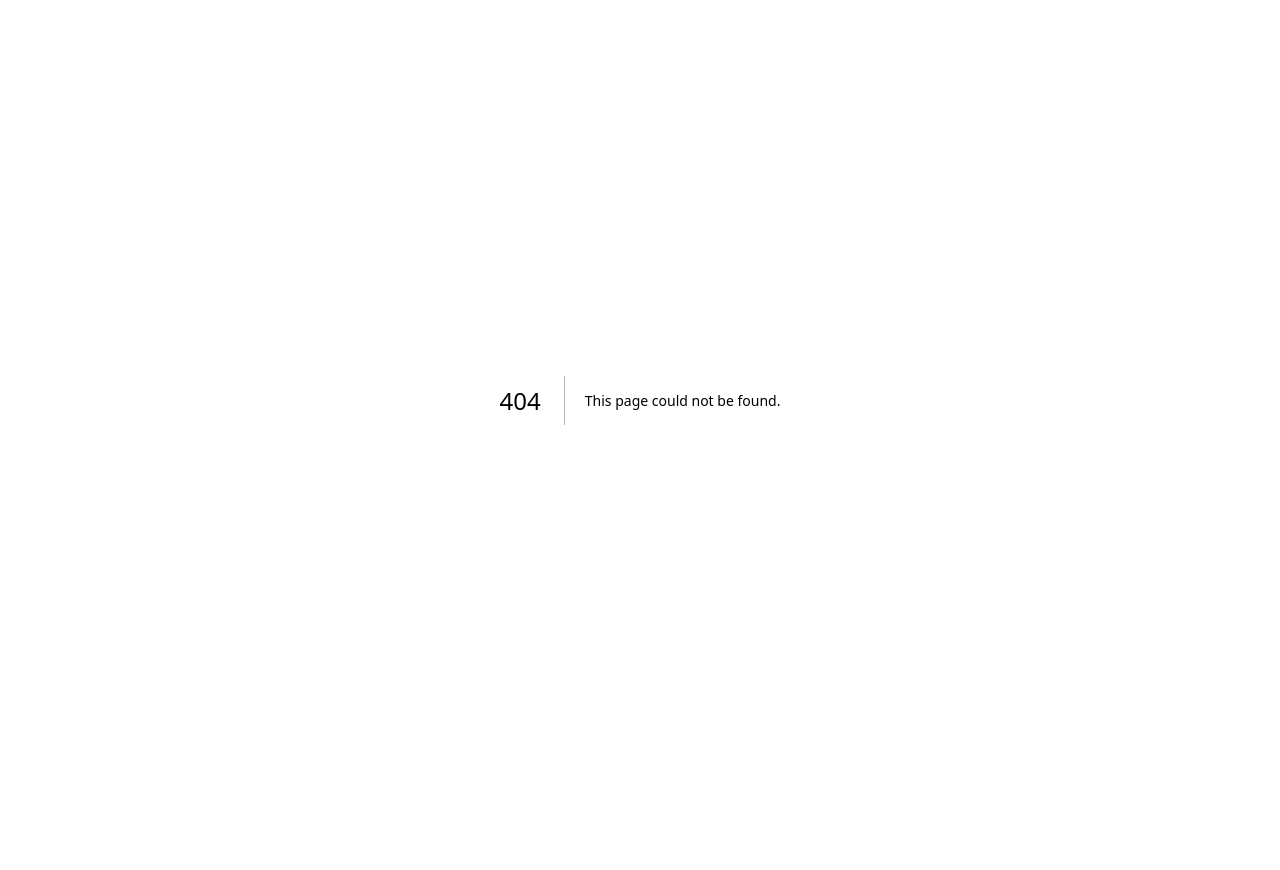
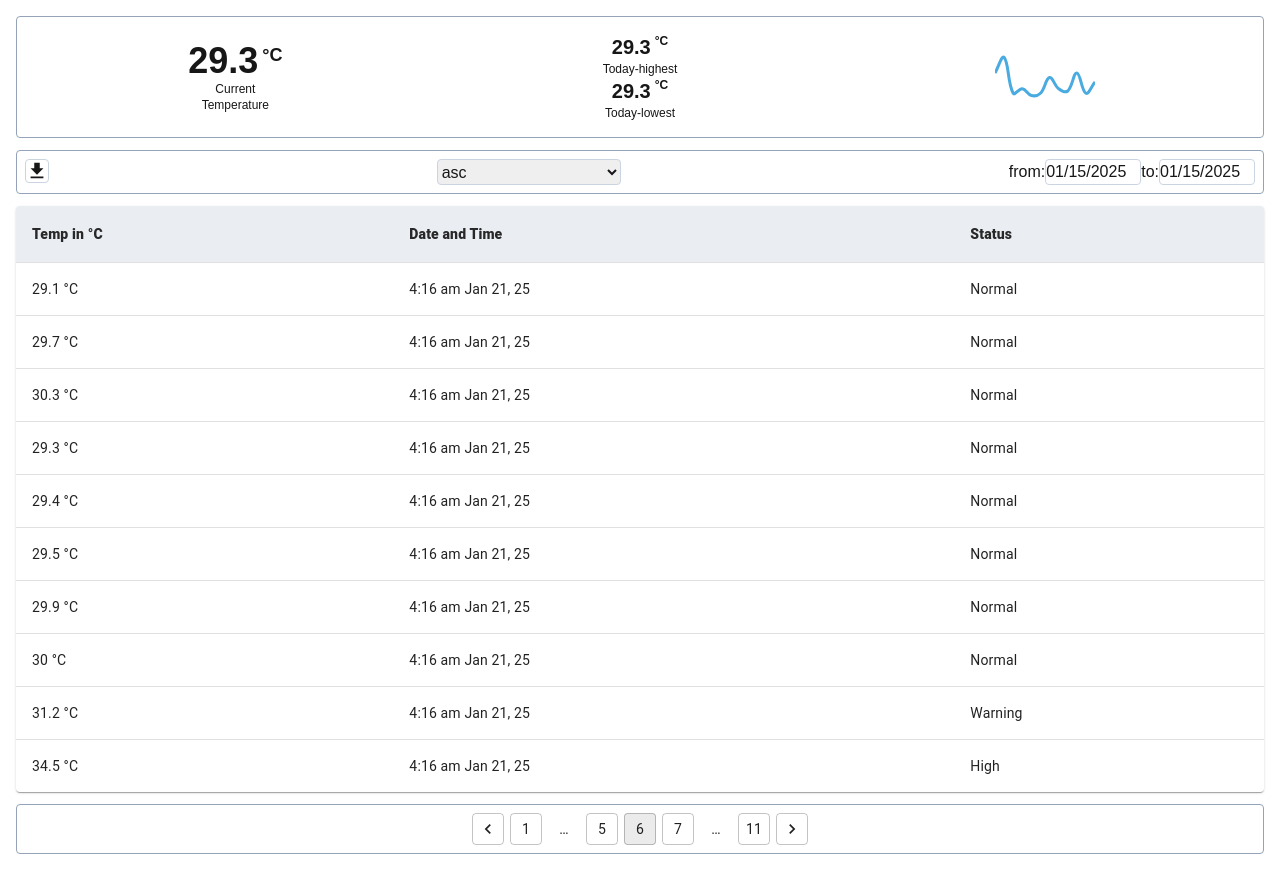
Before and after one commit to amerialmirdc/kabut-i, a Next.js app: page /dashboard/fogger/1 in a window 1280 px wide. Before the commit this address had no page. Before the commit the page ends 800 px from the top, so only its background shows below. Built offline with nearby package versions, Linux system fonts and the light colour scheme.

Commit message:
temp history data

```diff
--- a/app/components/NavBar.js
+++ b/app/components/NavBar.js
@@ -32,6 +32,7 @@ export default function NavBar() {
   }, [])
 
   const routeTo = (link) => {
+    console.log('current route')
     if(link=='settings'){ router.push('/settings'); return; }
     console.log('route to: ', link)
     router.push(`/dashboard/${link}`)
--- /dev/null
+++ b/app/dashboard/fogger/[slug]/page.js
@@ -0,0 +1,211 @@
+'use client'
+import * as React from 'react';
+import { useState } from "react";
+import DatePicker from "react-datepicker";
+import { styled } from '@mui/material/styles';
+import Table from '@mui/material/Table';
+import TableBody from '@mui/material/TableBody';
+import TableCell, { tableCellClasses } from '@mui/material/TableCell';
+import TableContainer from '@mui/material/TableContainer';
+import TableHead from '@mui/material/TableHead';
+import TableRow from '@mui/material/TableRow';
+import Paper from '@mui/material/Paper';
+import {
+  Chart as ChartJS,
+  CategoryScale,
+  LinearScale,
+  PointElement,
+  LineElement,
+  Title,
+  Tooltip,
+  Legend,
+  scales,
+} from 'chart.js';
+import { Line } from 'react-chartjs-2';
+import FileDownloadIcon from '@mui/icons-material/FileDownload';
+import "react-datepicker/dist/react-datepicker.css";
+import Pagination from '@mui/material/Pagination';
+import Stack from '@mui/material/Stack';
+import { useParams } from 'next/navigation'
+
+ChartJS.register(
+  CategoryScale,
+  LinearScale,
+  PointElement,
+  LineElement,
+  Title,
+  Tooltip,
+  Legend
+);
+
+const options = {
+    responsive: false,
+    elements: {
+      point:{
+        radius: 0
+      }
+    },
+    scales:{
+      y: {
+        display: false
+      },
+      x: {
+        display: false
+      }
+    },
+    plugins: {
+      // legend: {
+      //   position: 'top',
+      // },
+      legend: {
+        display: false
+      },
+      tooltips: {
+          callbacks: {
+            label: function(tooltipItem) {
+              return tooltipItem.yLabel;
+            }
+          }
+      },
+      title: {
+        display: false,
+        text: 'Chart.js Line Chart',
+      },
+    },
+  };
+
+const labels = ['January', 'February', 'March', 'April', 'May', 'June', 'July', 'August', 'September', 'October', 'November', 'December'];
+
+const tempData = {
+  labels,
+  datasets: [
+    {
+      label: 'Dataset 1',
+      data: [12, 19, 3, 5, 2, 3, 10,5,4,12,3,8],
+      borderColor: '#49ABDF',
+      lineTension: 0.4
+    }
+  ],
+};
+
+const StyledTableCell = styled(TableCell)(({ theme }) => ({
+  [`&.${tableCellClasses.head}`]: {
+    backgroundColor: '#CBD5E166',
+    color: '#282828',
+  },
+  [`&.${tableCellClasses.body}`]: {
+    fontSize: 14,
+  },
+}));
+
+const StyledTableRow = styled(TableRow)(({ theme }) => ({
+//   '&:nth-of-type(odd)': {
+//     backgroundColor: theme.palette.action.hover,
+//   },
+  // hide last border
+  '&:last-child td, &:last-child th': {
+    border: 0,
+  },
+}));
+
+function createData(name, calories, fat, carbs, protein) {
+  return { name, calories, fat, carbs, protein };
+}
+
+const rows = [
+  createData('29.1 °C', '4:16 am Jan 21, 25', 'Normal'),
+  createData('29.7 °C', '4:16 am Jan 21, 25', 'Normal'),
+  createData('30.3 °C', '4:16 am Jan 21, 25', 'Normal'),
+  createData('29.3 °C', '4:16 am Jan 21, 25', 'Normal'),
+  createData('29.4 °C', '4:16 am Jan 21, 25', 'Normal'),
+  createData('29.5 °C', '4:16 am Jan 21, 25', 'Normal'),
+  createData('29.9 °C', '4:16 am Jan 21, 25', 'Normal'),
+  createData('30 °C', '4:16 am Jan 21, 25', 'Normal'),
+  createData('31.2 °C', '4:16 am Jan 21, 25', 'Warning'),
+  createData('34.5 °C', '4:16 am Jan 21, 25', 'High'),
+];
+
+export default function Temperature() {
+  const [startDate, setStartDate] = useState(new Date());
+  const params = useParams()
+
+  console.log('params', params)
+
+  return (
+    <div className='p-4'>
+        <div className="border-slate-400 border h-1/3 mb-3 rounded p-4 relative flex">
+            <div className='w-1/3 flex items-center justify-center'>
+                <div className='text-center'>
+                    <div className="flex text-4xl justify-center font-bold">
+                        29.3
+                        <p className="text-lg right-1/2 ml-1"> °C</p>
+                    </div>
+                    <p className='text-xs'>Current <br/>Temperature </p>
+                </div>
+            </div>
+            <div className='w-1/3 flex flex-col justify-center items-center'>
+                <div className='text-center'>
+                    <div className="flex text-xl justify-center font-bold">
+                        29.3
+                        <p className="text-xs right-1/2 ml-1"> °C</p>
+                    </div>
+                    <p className='text-xs'>Today-highest </p>
+                </div>
+                <div className='text-center'>
+                    <div className="flex text-xl justify-center font-bold">
+                        29.3
+                        <p className="text-xs right-1/2 ml-1"> °C</p>
+                    </div>
+                    <p className='text-xs'>Today-lowest</p>
+                </div>
+            </div>
+            <div className='w-1/3 flex items-center justify-center px-2'>
+                <Line width={"100%"} height={"45%"} options={options} data={tempData} />
+            </div>
+        </div>
+        <div className="border-slate-400 border h-1/3 mb-3 rounded p-2 relative flex justify-between">
+            <FileDownloadIcon className='border-slate-300 border rounded'></FileDownloadIcon>
+            <select name="sort" id="sort" className='border-slate-300 border rounded' style={{width: '15%'}}>
+                <option value="asc">asc</option>
+                <option value="desc">desc</option>
+            </select>
+            <div className=''>
+                <label className=''>from:</label>
+                <DatePicker className='border-slate-300 border rounded w-24' selected={startDate} onChange={(date) => setStartDate(date)}/>
+                <label className=''>to:</label>
+                <DatePicker className='border-slate-300 border rounded w-24' selected={startDate} onChange={(date) => setStartDate(date)}/>
+            </div>
+        </div>
+        <div>
+            <TableContainer component={Paper} sx={{  }}>
+                <Table sx={{  }}>
+                {/* <Table sx={{ minWidth: 700 }} aria-label="customized table"> */}
+                    <TableHead>
+                    <TableRow>
+                        <StyledTableCell><span className='font-black'>Temp in °C</span></StyledTableCell>
+                        <StyledTableCell><span className='font-black'>Date and Time</span></StyledTableCell>
+                        <StyledTableCell><span className='font-black'>Status</span></StyledTableCell>
+                    </TableRow>
+                    </TableHead>
+                    <TableBody>
+                    {rows.map((row) => (
+                        <StyledTableRow key={row.name}>
+                        <StyledTableCell component="th" scope="row">
+                            {row.name}
+                        </StyledTableCell>
+                        <StyledTableCell >{row.calories}</StyledTableCell>
+                        <StyledTableCell>{row.fat}</StyledTableCell>
+                        </StyledTableRow>
+                    ))}
+                    </TableBody>
+                </Table>
+            </TableContainer>
+        </div>
+        <div className="border-slate-400 border h-1/3 mt-3 rounded py-2 relative flex justify-center">
+            <Stack spacing={3}>
+                <Pagination  count={11} defaultPage={6} variant="outlined" shape="rounded" />
+            </Stack>
+        </div>
+    </div>
+  );
+}
--- a/package.json
+++ b/package.json
@@ -23,6 +23,7 @@
     "next": "15.1.4",
     "react": "^19.0.0",
     "react-chartjs-2": "^5.3.0",
+    "react-datepicker": "^8.0.0",
     "react-dom": "^19.0.0",
     "react-paginate": "^8.3.0"
   },
```
Also changed, not shown: 1 other file (tests, documents, lock files or other folders).
